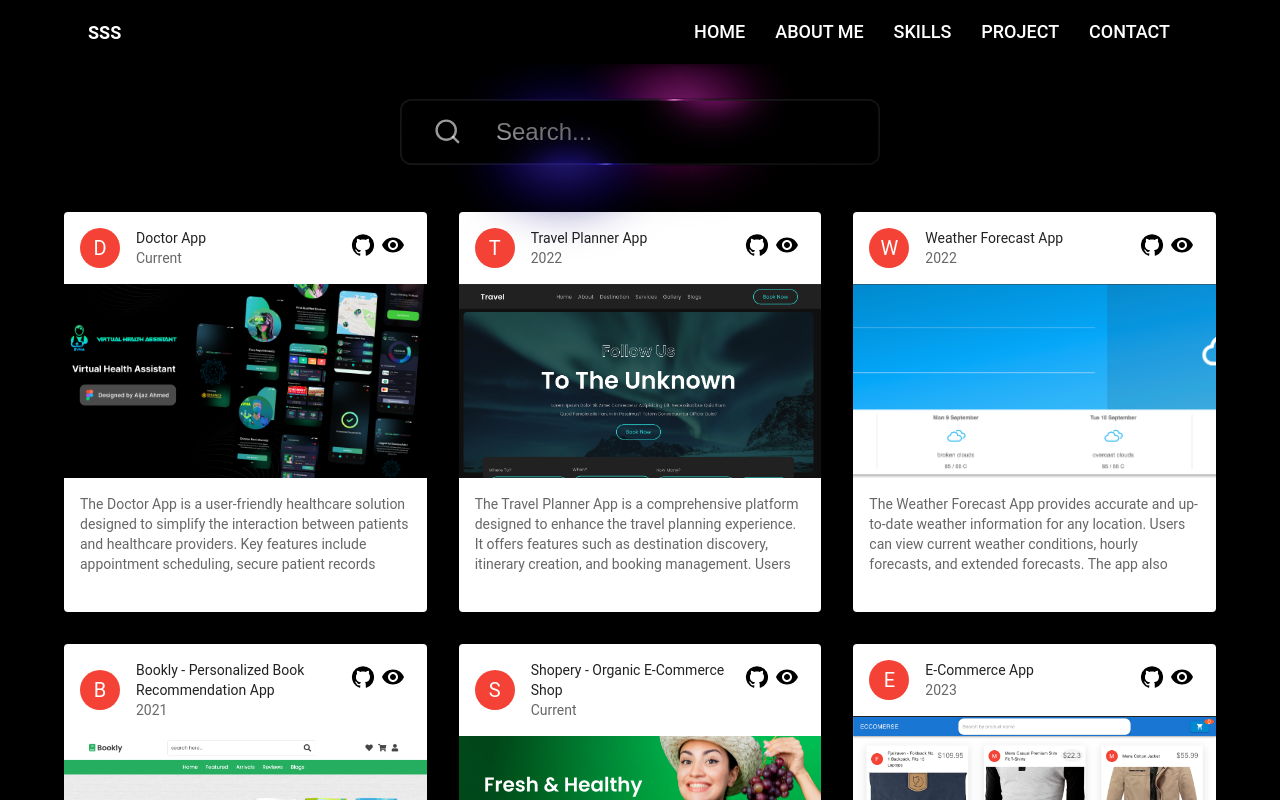
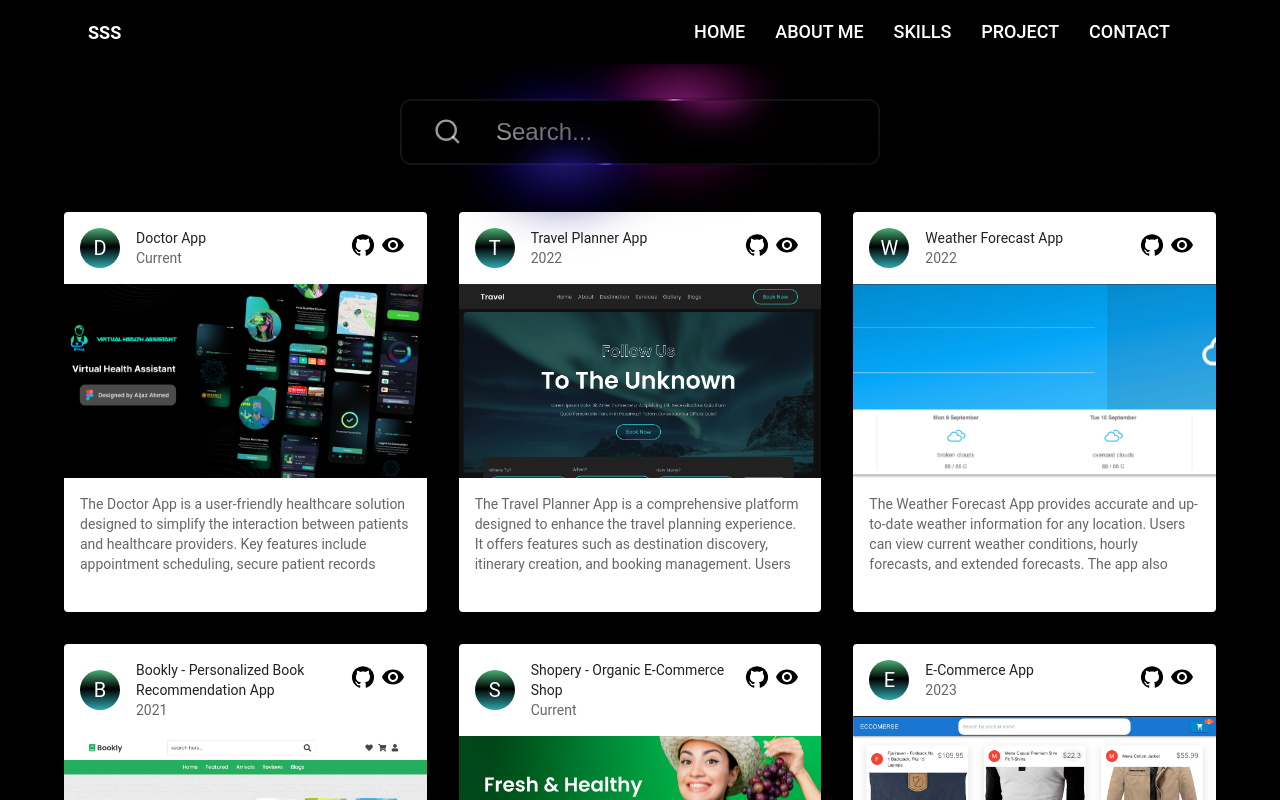
Before and after one commit to shubh435/shubh435.github.io, a React (Create React App) app: page /project in a window 1280 px wide. Shown: the top 800 px of the page. Built offline with nearby package versions, Linux system fonts and the light colour scheme.

Commit message:
update RecipeCard component to use a gradient background for the avatar

```diff
--- a/src/components/RecipeCard.tsx
+++ b/src/components/RecipeCard.tsx
@@ -7,7 +7,6 @@ import {
   Avatar,
   Typography,
 } from "@mui/material";
-import { red } from "@mui/material/colors";
 import GitHubIcon from "@mui/icons-material/GitHub";
 import ShareIcon from "@mui/icons-material/RemoveRedEye";
 import { ProjectData } from "../assets/data";
@@ -18,7 +17,7 @@ export default function RecipeReviewCard(props: ProjectData) {
     <Card sx={{ height: 400, display: 'flex', flexDirection: 'column' }}>
       <CardHeader
         avatar={
-          <Avatar sx={{ bgcolor: red[500] }} aria-label="recipe">
+          <Avatar sx={{ background: 'linear-gradient(180deg, rgba(70,170,114,1) 2%, rgba(0,0,0,1) 47%, rgba(45,160,164,1) 97%)' }} aria-label="recipe">
             {props.projectName.slice(0, 1)}
           </Avatar>
         }
```
